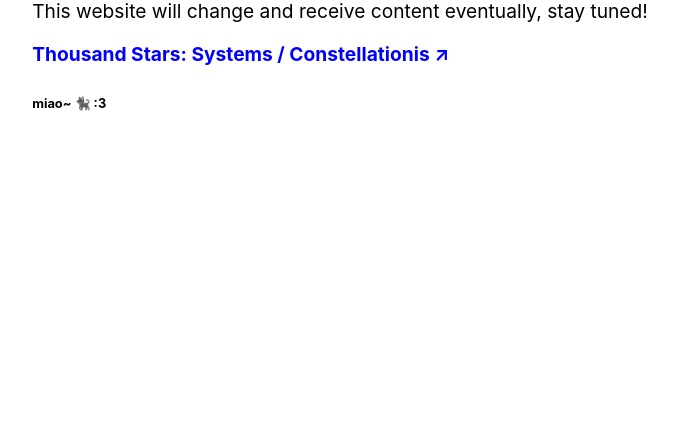
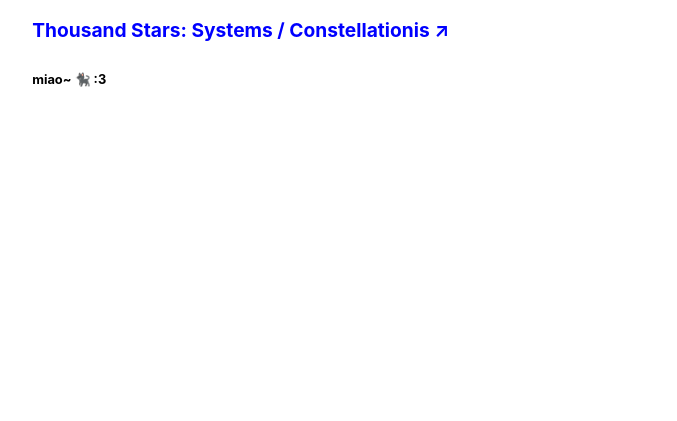
Before and after one commit to Constellationis/Constellationis, a plain HTML site: page index.html in a window 1280 px wide. Shown: the part 403-824 px from the top of the page, without its empty margins (300-977 px from the left). After the commit the page ends 800 px from the top, so only its background shows below. Drawn offline with Linux system fonts and the light colour scheme.

Commit message:
feat: Removed body margin

```diff
--- a/index.html
+++ b/index.html
@@ -7,7 +7,7 @@
   <style>
     body, html { height: 100% }
     body {
-      margin: 24px;
+      margin: 0px;
       display: flex;
       font-family: "Inter", system-ui, sans-serif;
       background-color: white;
```
